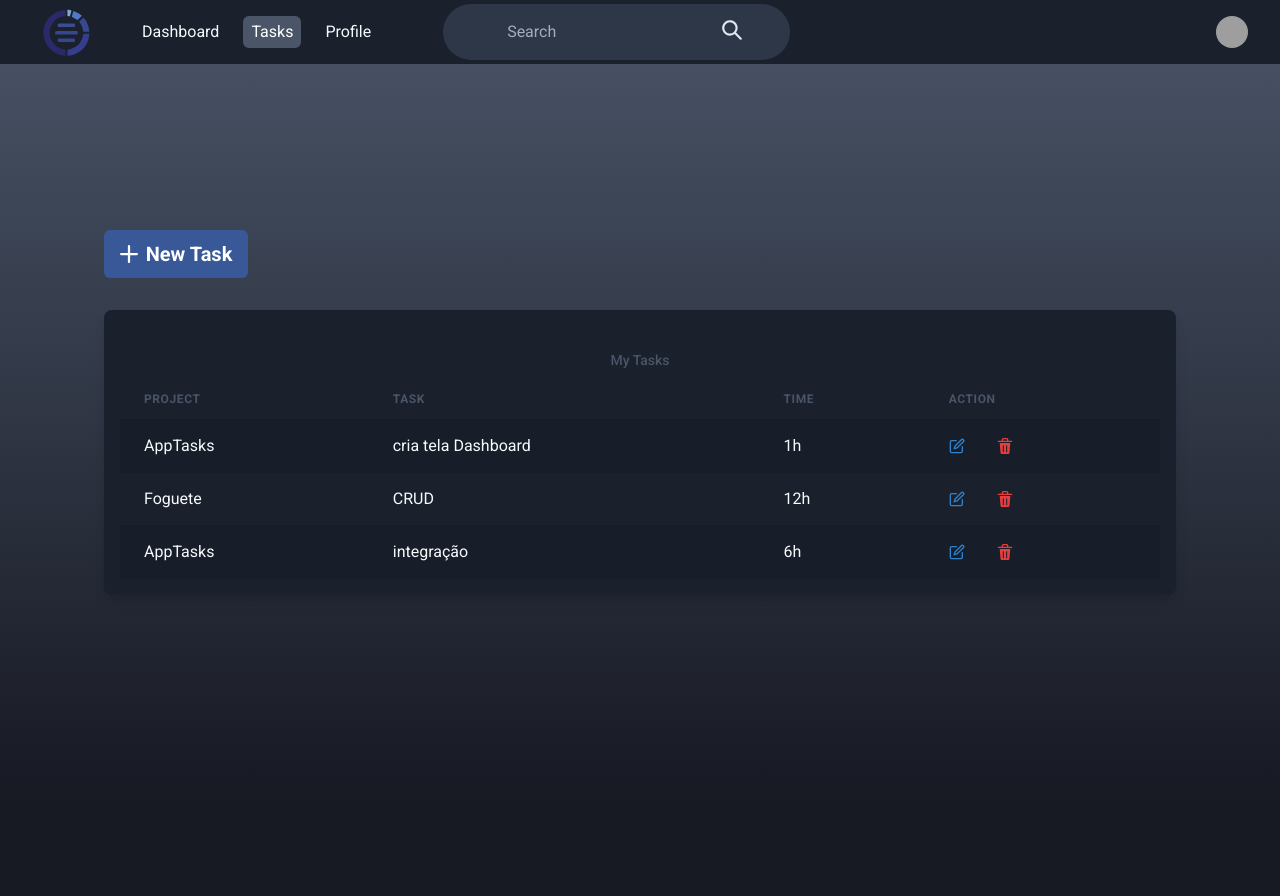
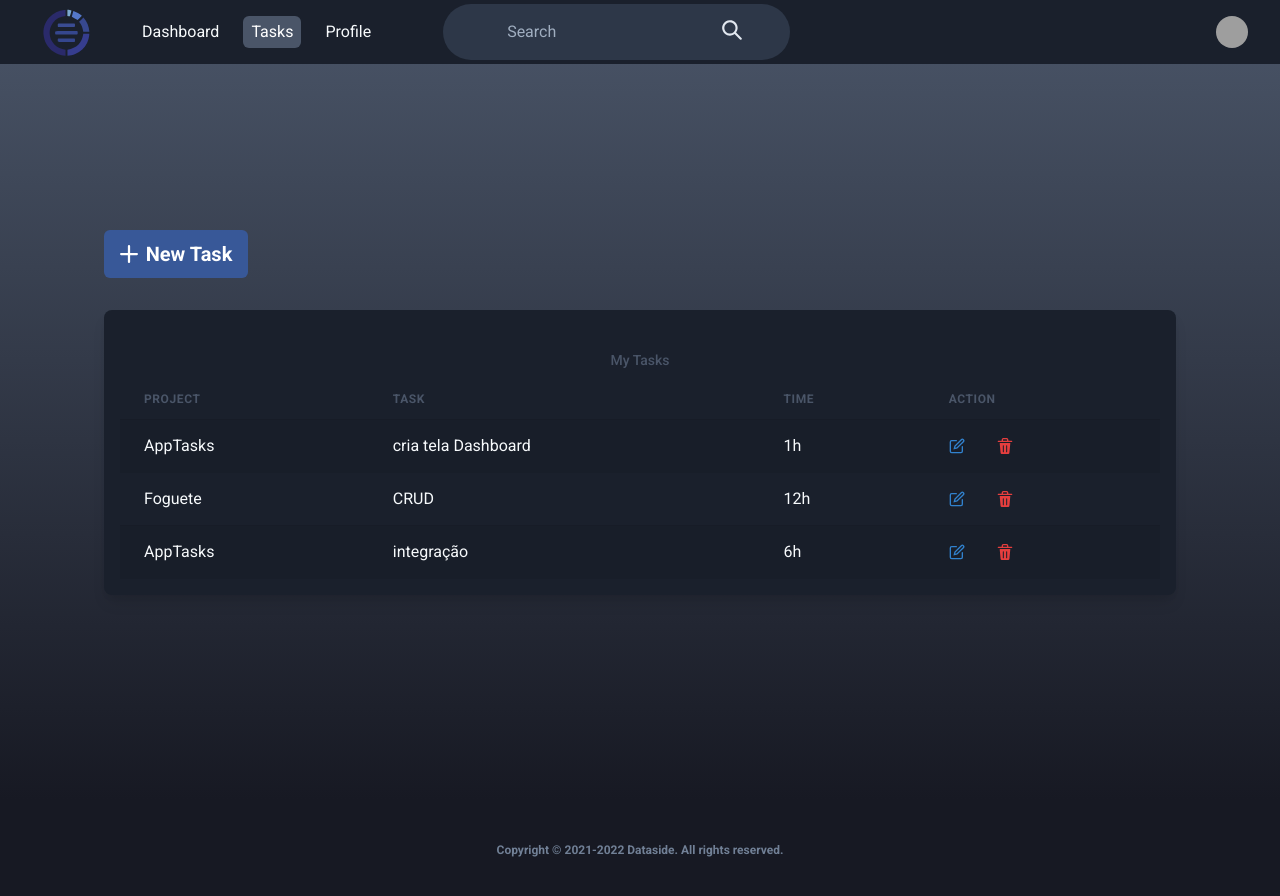
Before and after one commit to DaksonC/apptasks, a React (Vite) app: page /tasks in a window 1280 px wide. Shown: the top 896 px of the page. Before the commit the page ends 800 px from the top, so only its background shows below. Built offline with nearby package versions, Linux system fonts and the light colour scheme; grey boxes are pictures that could not be loaded.

Commit message:
feat: cria Footer

```diff
--- /dev/null
+++ b/src/components/Footer/index.tsx
@@ -0,0 +1,23 @@
+import { Box, Text } from "@chakra-ui/react";
+
+export function Footer() {
+  return (
+    <Box
+      w="100%"
+      h="100px"
+      display="flex"
+      justifyContent="center"
+      alignItems="center"
+    >
+      <Text
+        fontSize="2xs"
+        fontWeight="bold"
+        color="gray.500"
+        textAlign="center"
+        w="100%"
+      >
+        Copyright © 2021-2022 Dataside. All rights reserved.
+      </Text>
+    </Box>
+  );
+}
--- a/src/page/Dashboard/index.tsx
+++ b/src/page/Dashboard/index.tsx
@@ -1,6 +1,7 @@
 import { Box } from "@chakra-ui/react";
 import { useEffect } from "react";
 
+import { Footer } from "../../components/Footer";
 import { GraphicCard } from "../../components/GraphicCard";
 import { Sidebar } from "../../components/Sidebar";
 
@@ -22,6 +23,7 @@ export function Dashboard() {
       >
         <GraphicCard />
       </Box>
+      <Footer />
     </>
   );
 }
--- a/src/page/Profile/index.tsx
+++ b/src/page/Profile/index.tsx
@@ -3,14 +3,13 @@ import {
   Box,
   Button,
   Flex,
-  Grid,
-  GridItem,
   Text,
   Wrap,
   WrapItem,
 } from "@chakra-ui/react";
 import { useEffect } from "react";
 
+import { Footer } from "../../components/Footer";
 import { Sidebar } from "../../components/Sidebar";
 
 export function Profile() {
@@ -88,6 +87,7 @@ export function Profile() {
           </Wrap>
         </Box>
       </Box>
+      <Footer />
     </>
   );
 }
--- a/src/page/Tasks/index.tsx
+++ b/src/page/Tasks/index.tsx
@@ -15,6 +15,7 @@ import {
 } from "@chakra-ui/react";
 import { useEffect } from "react";
 
+import { Footer } from "../../components/Footer";
 import { Sidebar } from "../../components/Sidebar";
 
 export function Tasks() {
@@ -119,6 +120,7 @@ export function Tasks() {
           </TableContainer>
         </Flex>
       </Box>
+      <Footer />
     </>
   );
 }
```
